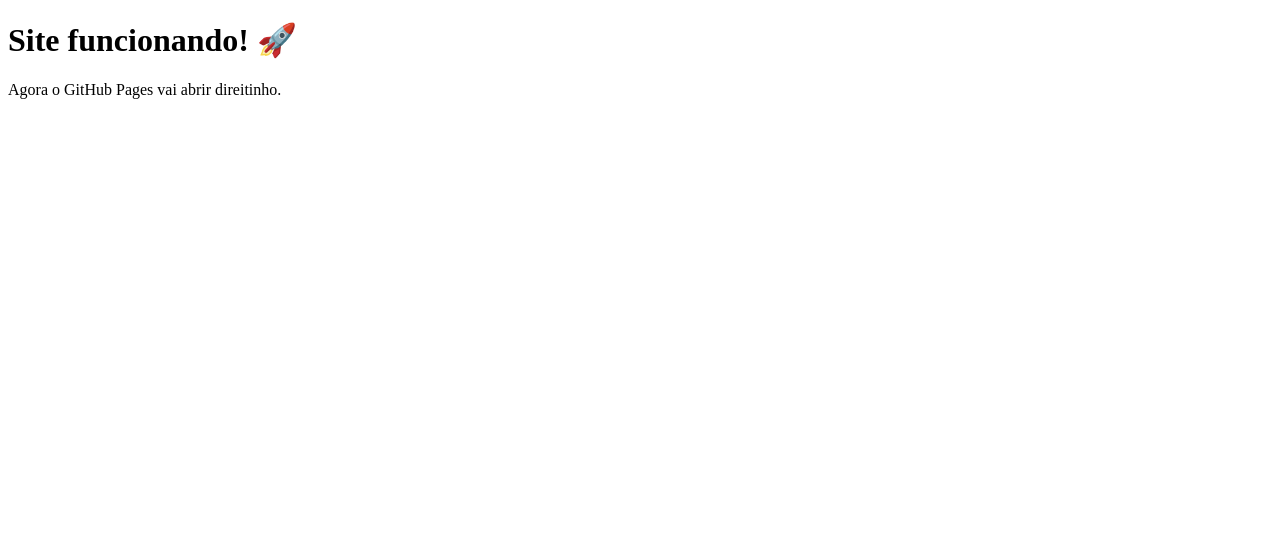
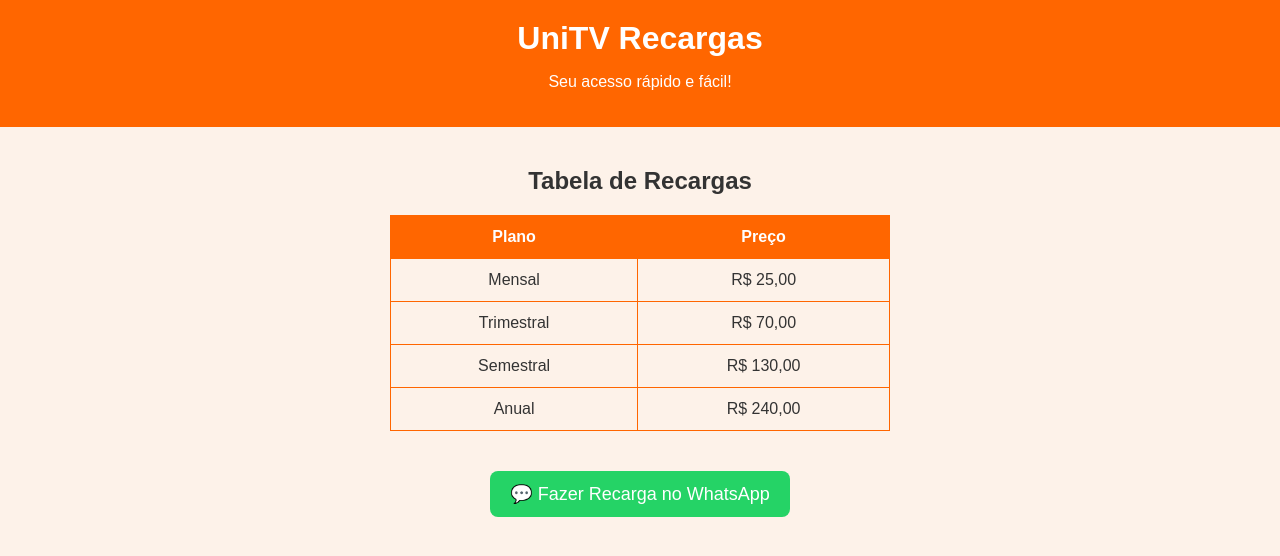
Before and after one commit to licosaquald-max/unitv-recargas, a plain HTML site: page index.html in a window 1280 px wide. Drawn offline with Linux system fonts and the light colour scheme.

Commit message:
Update index.html

```diff
--- a/index.html
+++ b/index.html
@@ -2,10 +2,94 @@
 <html lang="pt-BR">
 <head>
   <meta charset="UTF-8">
-  <title>Meu Site UniTV</title>
+  <meta name="viewport" content="width=device-width, initial-scale=1.0">
+  <title>UniTV Recargas</title>
+  <style>
+    body {
+      font-family: Arial, sans-serif;
+      text-align: center;
+      background-color: #fdf2e9;
+      color: #333;
+      margin: 0;
+      padding: 0;
+    }
+    header {
+      background-color: #ff6600;
+      color: white;
+      padding: 20px;
+    }
+    h1 {
+      margin: 0;
+    }
+    .container {
+      padding: 20px;
+    }
+    table {
+      margin: 20px auto;
+      border-collapse: collapse;
+      width: 80%;
+      max-width: 500px;
+    }
+    table, th, td {
+      border: 1px solid #ff6600;
+    }
+    th, td {
+      padding: 12px;
+      text-align: center;
+    }
+    th {
+      background-color: #ff6600;
+      color: white;
+    }
+    .whatsapp-btn {
+      display: inline-block;
+      margin-top: 20px;
+      padding: 12px 20px;
+      background-color: #25d366;
+      color: white;
+      text-decoration: none;
+      font-size: 18px;
+      border-radius: 8px;
+    }
+    .whatsapp-btn:hover {
+      background-color: #1ebc5b;
+    }
+  </style>
 </head>
 <body>
-  <h1>Site funcionando! 🚀</h1>
-  <p>Agora o GitHub Pages vai abrir direitinho.</p>
+  <header>
+    <h1>UniTV Recargas</h1>
+    <p>Seu acesso rápido e fácil!</p>
+  </header>
+
+  <div class="container">
+    <h2>Tabela de Recargas</h2>
+    <table>
+      <tr>
+        <th>Plano</th>
+        <th>Preço</th>
+      </tr>
+      <tr>
+        <td>Mensal</td>
+        <td>R$ 25,00</td>
+      </tr>
+      <tr>
+        <td>Trimestral</td>
+        <td>R$ 70,00</td>
+      </tr>
+      <tr>
+        <td>Semestral</td>
+        <td>R$ 130,00</td>
+      </tr>
+      <tr>
+        <td>Anual</td>
+        <td>R$ 240,00</td>
+      </tr>
+    </table>
+
+    <a class="whatsapp-btn" href="https://wa.me/5522999291708" target="_blank">
+      💬 Fazer Recarga no WhatsApp
+    </a>
+  </div>
 </body>
 </html>
```
